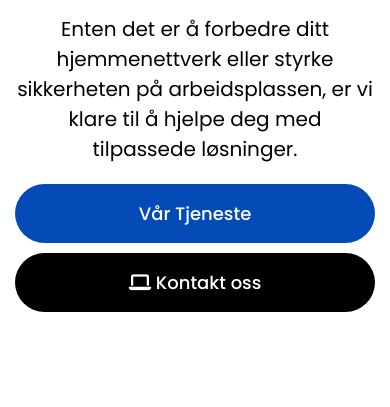
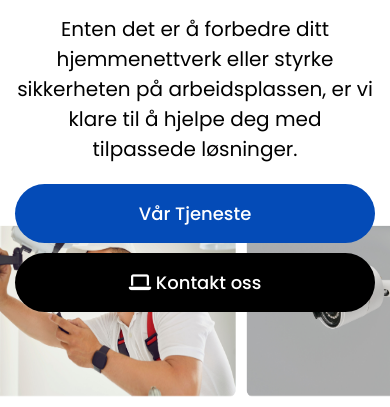
Before and after one commit to Omarmedia/Utkast-4, a plain HTML site: page index.html in a window 390 px wide. Shown: the part 418-825 px from the top of the page. Drawn offline with Linux system fonts and the light colour scheme.

Commit message:
style.css

```diff
--- a/style.css
+++ b/style.css
@@ -80,7 +80,7 @@ img {
 }
 
 .hero .container {
-    background: url('./img\ /hero1.png') no-repeat;
+    background: url('./img/hero1.png') no-repeat;
     background-size: contain;
     background-position: center bottom;
     height: 700px;
@@ -318,7 +318,7 @@ img {
     align-items: center;
     justify-content: center;
     flex-direction: column;
-    background: url('img\ /kontaktBG.png') no-repeat center center/cover;
+    background: url('img/kontaktBG.png') no-repeat center center/cover;
 }
 
 .contact .content {
@@ -652,7 +652,7 @@ img {
     }
 
     .hero .container {
-        background: url('./img\ /løsdet-mobil.png') no-repeat;
+        background: url('./img/løsdet-mobil.png') no-repeat;
         background-size: 500px 600px;
         background-position: bottom;
         height: 850px;
```
